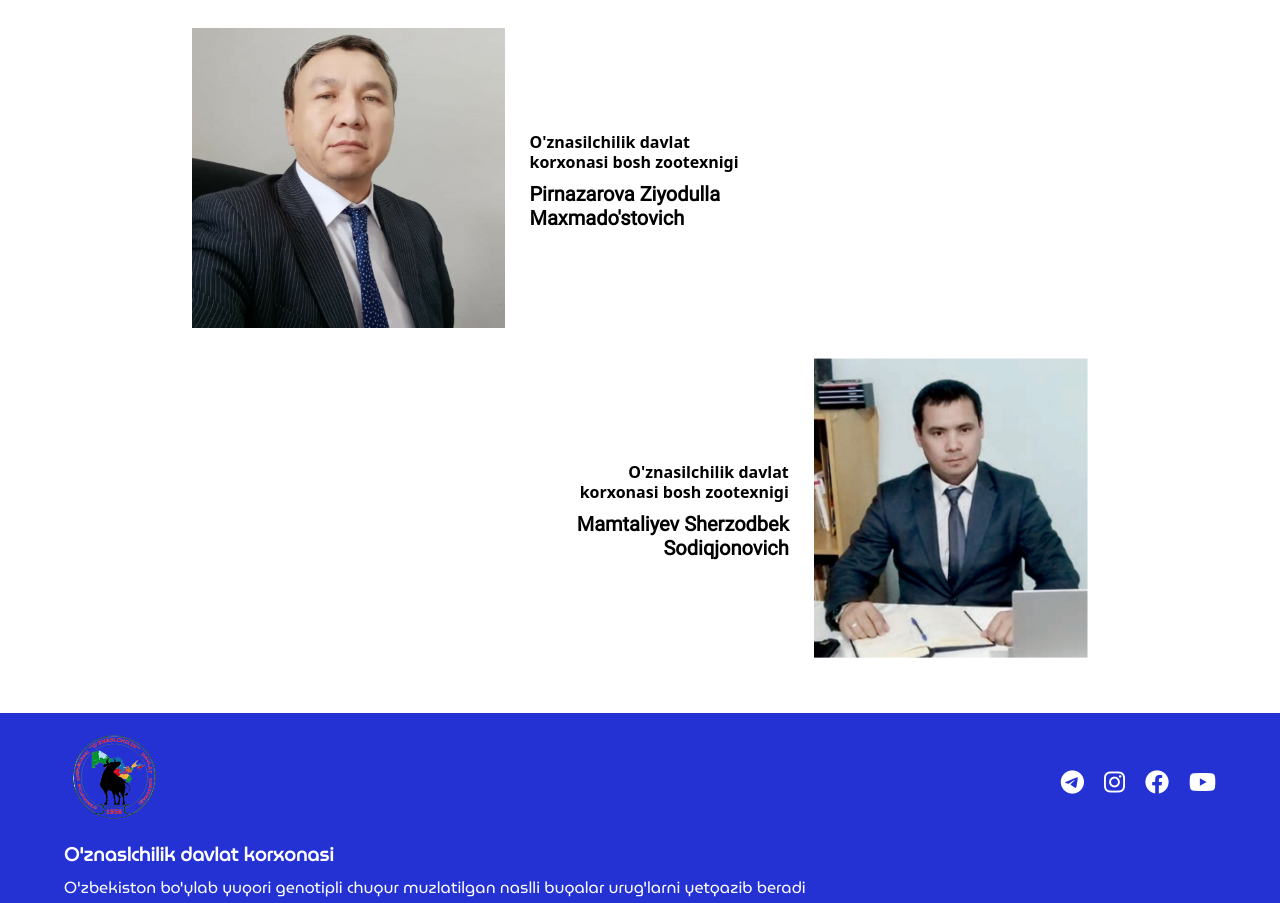
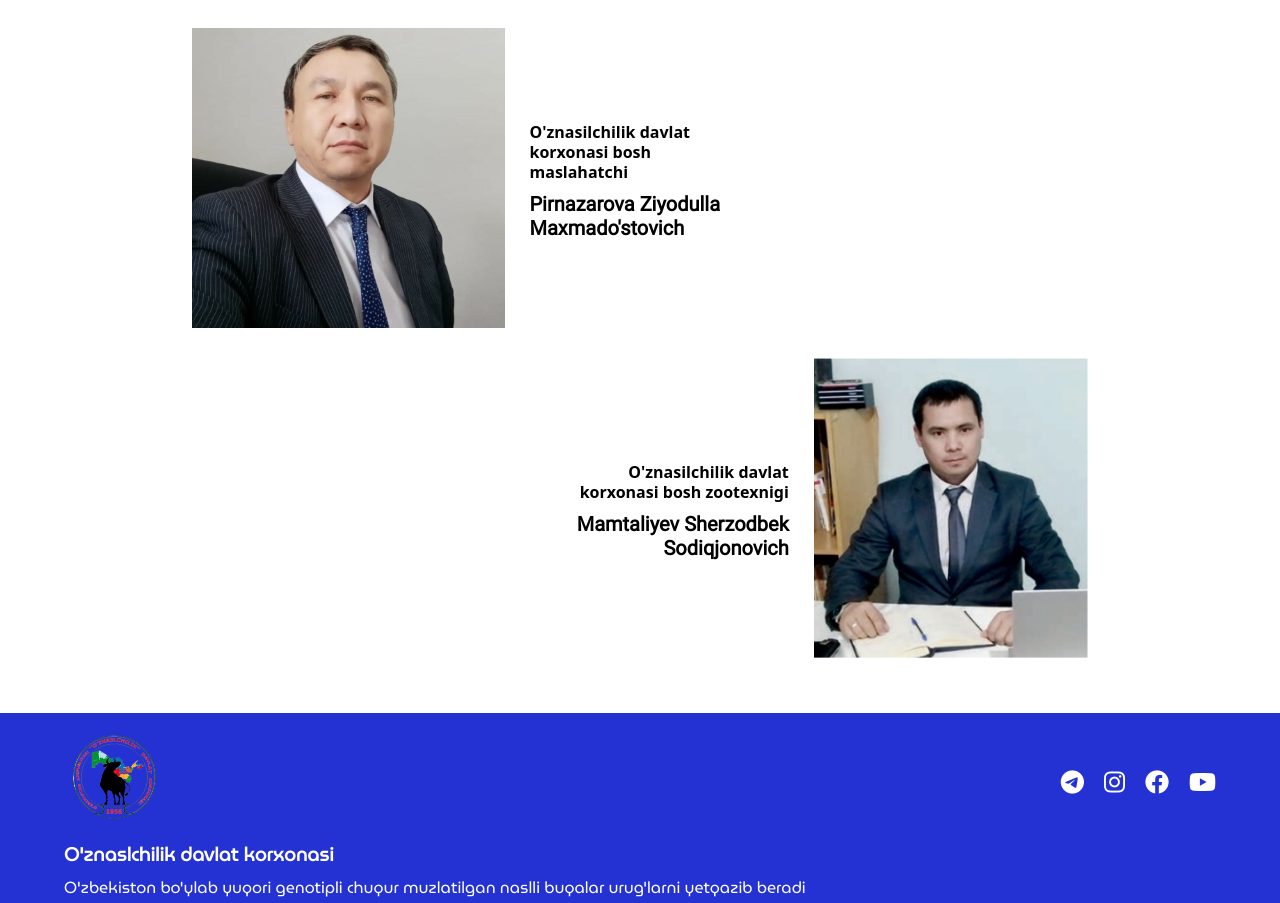
Before and after one commit to ValisherBotirov/Uz-nasilchilik, a Vue app: page /about in a window 1280 px wide. Shown: the part 1286-2189 px from the top of the page. Built offline with nearby package versions, Linux system fonts and the light colour scheme.

Commit message:
fix position name

```diff
--- a/src/views/AboutView.vue
+++ b/src/views/AboutView.vue
@@ -30,7 +30,7 @@ Korxona nomi 1989 yil 10 noyabrdan boshlab mollarni sunʼiy urugʼlantirish va n
         <img src="../components/images/ziyodulla.jpg" alt="iamges" class="img-item">
       </div>
          <div class="banner-text_right">
-        <p class="position" data-aos="fade-left" data-aos-duration="1000">O'znasilchilik davlat korxonasi bosh zootexnigi</p>
+        <p class="position" data-aos="fade-left" data-aos-duration="1000">O'znasilchilik davlat korxonasi bosh maslahatchi</p>
         <h3 class="name" data-aos="fade-left" data-aos-duration="1100">Pirnazarova Ziyodulla Maxmado'stovich</h3>
       </div>
 
```
